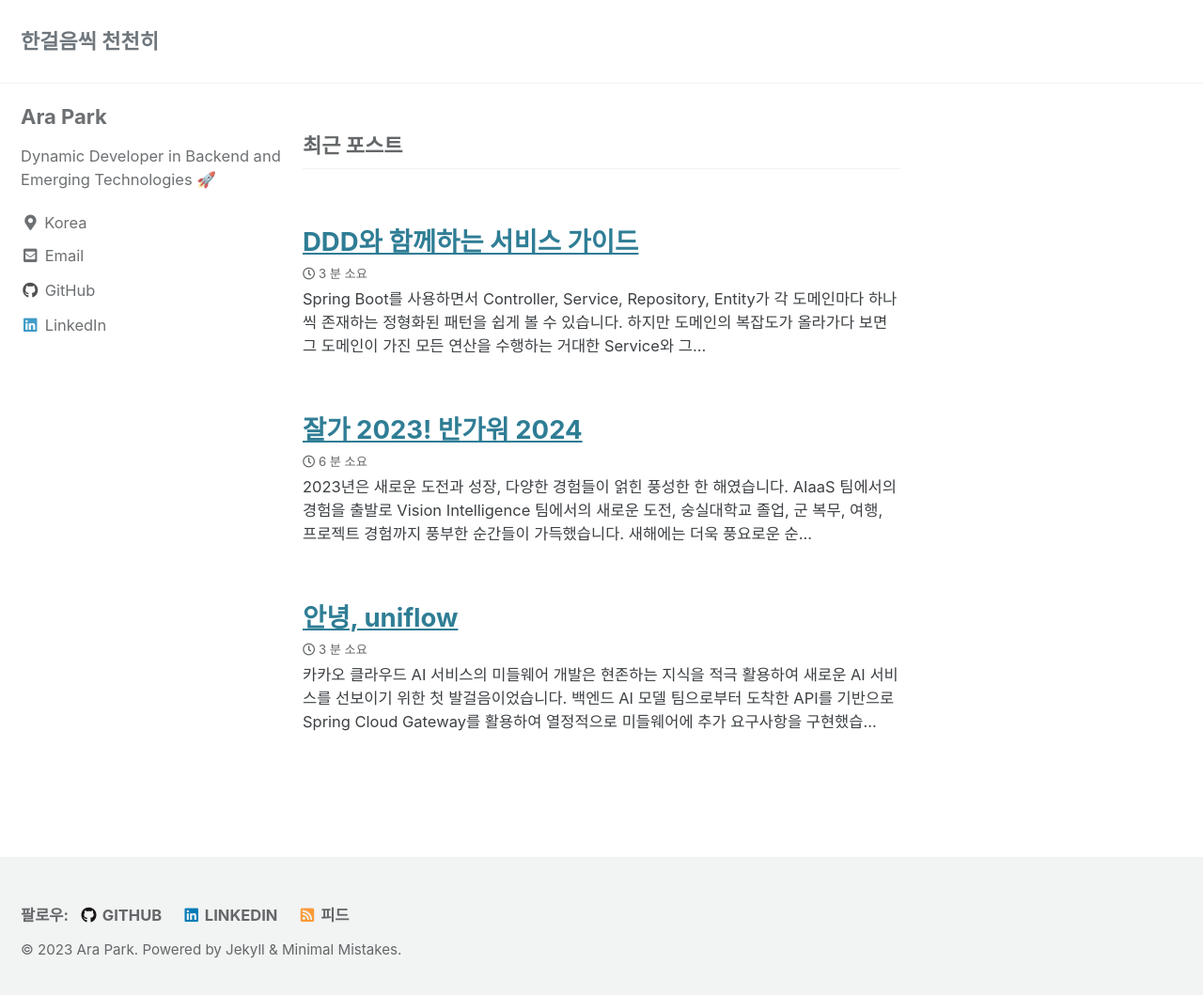
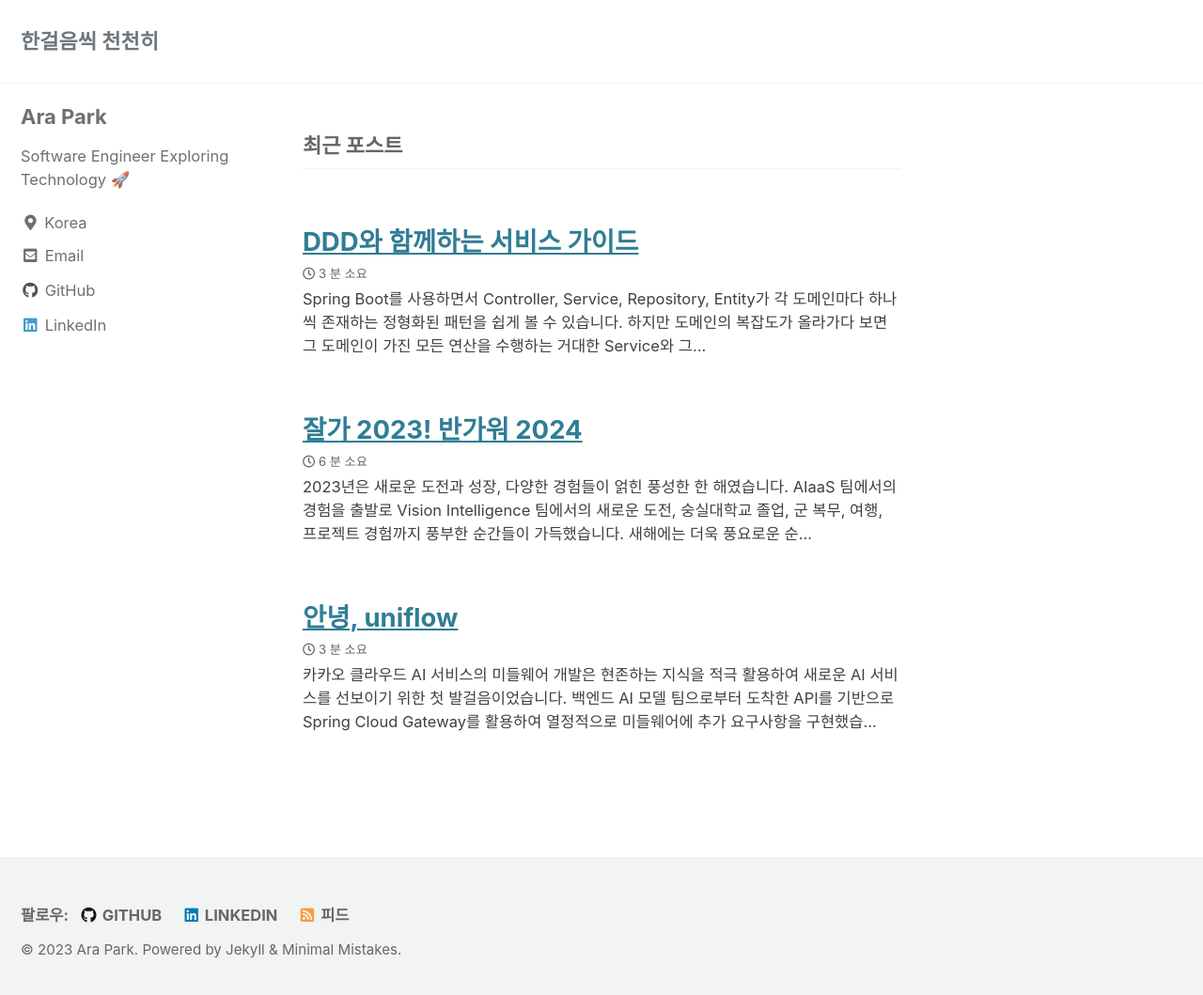
Before and after one commit to siyul-park/siyul-park.github.io, a Jekyll site: the page built from index.html, in a window 1280 px wide and 1066 px high. Shown: the top 1059 px of the window at 94% size. Built offline with Jekyll 4.4.1, drawn with Linux system fonts in a browser that asks for light colours; cached includes are drawn as plain includes; the list of posts is cut into pages by our own code.

Commit message:
docs: change bii

```diff
--- a/_config.yml
+++ b/_config.yml
@@ -88,7 +88,7 @@ analytics:
 author:
   name             : "Ara Park"
   avatar           : # path of avatar image, e.g. "/assets/images/bio-photo.jpg"
-  bio              : "Dynamic Developer in Backend and Emerging Technologies 🚀"
+  bio              : "Software Engineer Exploring Technology 🚀"
   location         : "Korea"
   links:
     - label: "Email"
```
